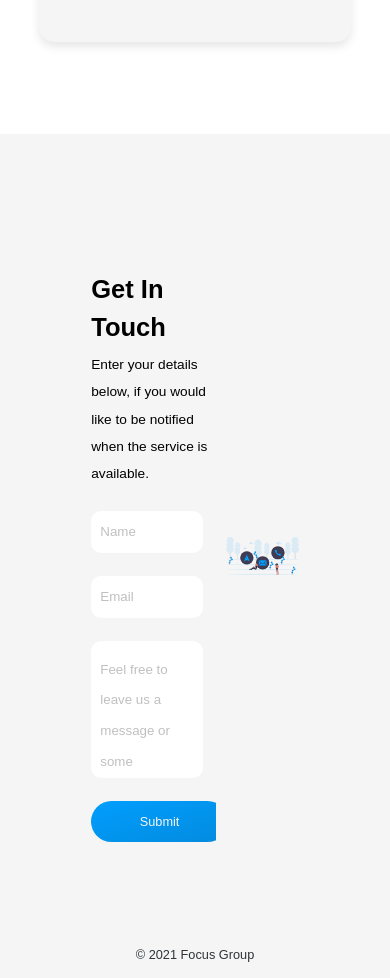
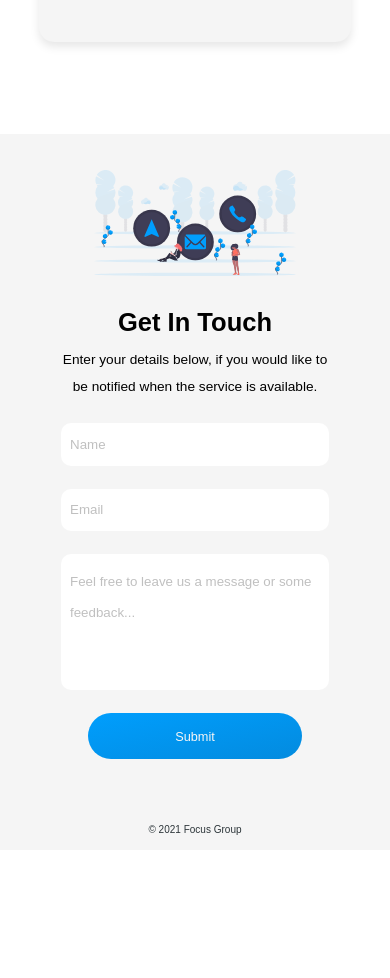
Before and after one commit to tobikuyo/Focus, a React (Create React App) app in the folder client/: page / in a window 390 px wide. Shown: the part 3740-4718 px from the top of the page. After the commit the page ends 4590 px from the top, so only its background shows below. Built offline with nearby package versions, Linux system fonts and the light colour scheme; a web font is replaced by a local one.

Commit message:
Media queries for contact section

```diff
--- a/client/src/sections/Contact/Contact.css
+++ b/client/src/sections/Contact/Contact.css
@@ -101,3 +101,57 @@
     font-weight: 500;
     color: #2c3539;
 }
+
+@media screen and (max-width: 850px) {
+    .contact {
+        height: max-content;
+    }
+
+    .contact__container {
+        text-align: center;
+        flex-direction: column-reverse;
+        padding: 0 3rem;
+    }
+
+    .contact__content {
+        width: 80%;
+    }
+
+    .contact__form {
+        display: flex;
+        align-items: center;
+    }
+
+    .contact__heading {
+        margin: 3rem auto 0;
+    }
+
+    .contact__form-input,
+    .contact__form-textarea {
+        width: 100%;
+    }
+
+    .contact__form-error {
+        align-self: start;
+    }
+
+    .contact__form-btn {
+        margin-bottom: 10rem;
+    }
+
+    .contact__image {
+        width: 60%;
+        margin-top: 4rem;
+    }
+}
+
+@media screen and (max-width: 450px) {
+    .contact__form-btn {
+        width: 80%;
+        height: 5rem;
+    }
+
+    .copy {
+        font-size: 1.1rem;
+    }
+}
```
